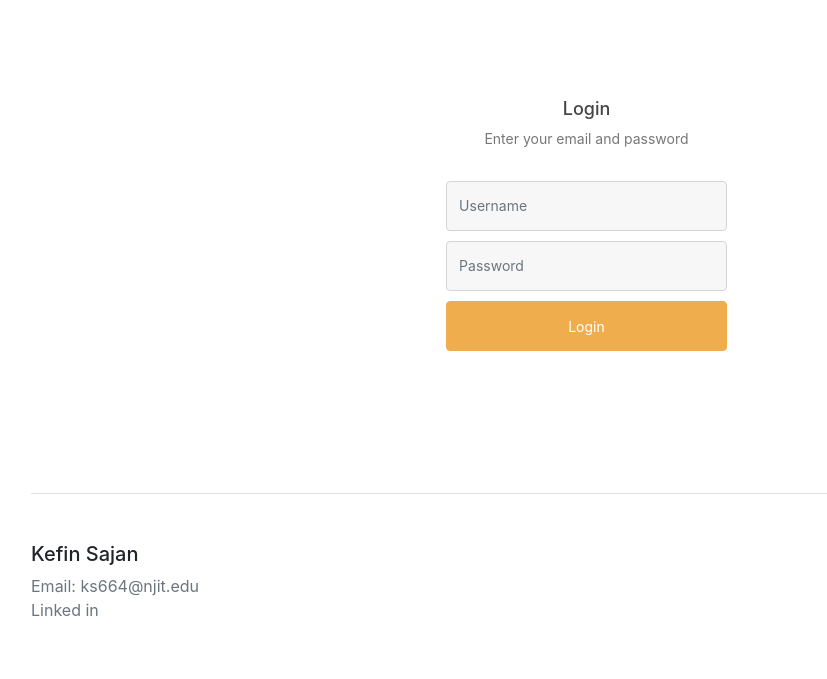
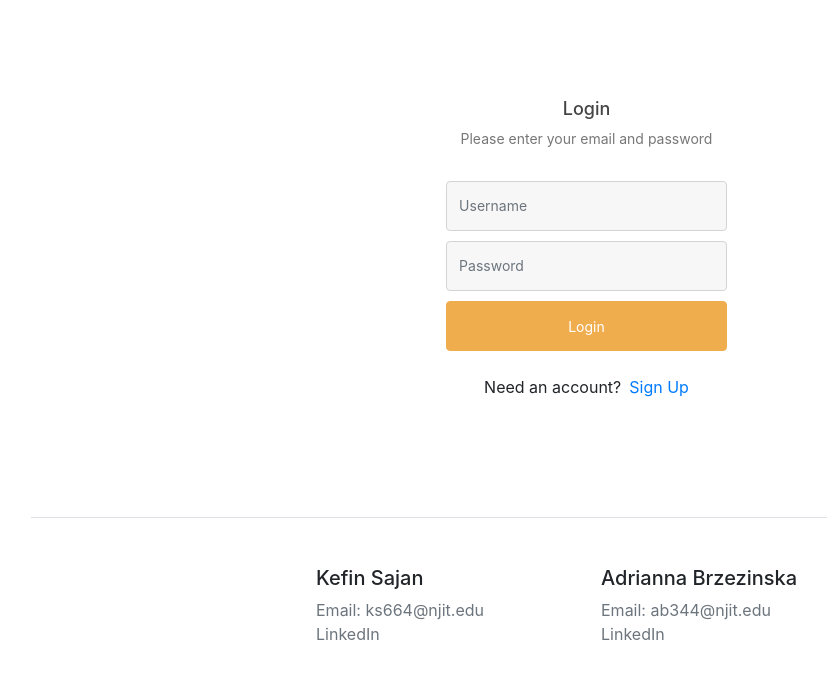
Before and after one commit to kefsaj/IS601FinalGroupProject, a Flask app: page /login in a window 1280 px wide. Shown: the top 679 px of the page, without its empty margins (54-881 px from the left). Run offline with Flask 2, Linux system fonts and the light colour scheme; some libraries are stand-ins or nearby versions.

Commit message:
Task:  bug fixes and other informations

```diff
--- a/app/templates/index.html
+++ b/app/templates/index.html
@@ -2,7 +2,6 @@
 <script src="//maxcdn.bootstrapcdn.com/bootstrap/4.1.1/js/bootstrap.min.js"></script>
 <script src="//cdnjs.cloudflare.com/ajax/libs/jquery/2.2.4/jquery.min.js"></script>
 <!------ Include the above in your HEAD tag ---------->
-
 
 <html>
 <head>
--- a/app/templates/login.html
+++ b/app/templates/login.html
@@ -1,12 +1,13 @@
 <link href="//maxcdn.bootstrapcdn.com/bootstrap/4.1.1/css/bootstrap.min.css" rel="stylesheet" id="bootstrap-css">
 <script src="//maxcdn.bootstrapcdn.com/bootstrap/4.1.1/js/bootstrap.min.js"></script>
 <script src="//cdnjs.cloudflare.com/ajax/libs/jquery/3.2.1/jquery.min.js"></script>
+<!------ Include the above in your HEAD tag ---------->
 
 <!DOCTYPE html>
 <html>
 
 <head>
-    <title>IS601 Final Project</title>
+    <title>IS601 Final- Log in</title>
     <link rel="stylesheet" href="stylesheet.css">
     <link href="//maxcdn.bootstrapcdn.com/bootstrap/4.1.1/css/bootstrap.min.css" rel="stylesheet" id="bootstrap-css">
     <script src="//maxcdn.bootstrapcdn.com/bootstrap/4.1.1/js/bootstrap.min.js"></script>
@@ -20,7 +21,7 @@
     <script src="//maxcdn.bootstrapcdn.com/bootstrap/4.1.1/js/bootstrap.min.js"></script>
     <script src="//cdnjs.cloudflare.com/ajax/libs/jquery/3.2.1/jquery.min.js"></script>
     <style>
-
+        /* Coded with love by Mutiullah Samim */
         body#LoginForm {
             background-repeat: no-repeat;
             background-position: center;
@@ -115,15 +116,16 @@
         }
     </style>
 </head>
+<!--Coded with love by Mutiullah Samim-->
 <body id="LoginForm">
 
 <div class="container">
-    <h1 class="form-heading">IS601 Login Form</h1>
+    <h1 class="form-heading">IS601 Final Project</h1>
     <div class="login-form">
         <div class="main-div">
             <div class="panel">
                 <h2>Login</h2>
-                <p> Enter your email and password</p>
+                <p>Please enter your email and password</p>
             </div>
             <form action="{{ url_for('login') }}" method="post" id="Login">
                 <div class="form-group">
@@ -138,7 +140,9 @@
                 <input type="submit" value="Login" class="btn btn-primary">
             </form>
             <div class="mt-4">
-
+                <div class="d-flex justify-content-center links">
+                    Need an account? <a href="/register" class="ml-2">Sign Up</a>
+                </div>
             </div>
         </div>
     </div>
@@ -147,11 +151,20 @@
 <div class="container">
     <footer class="pt-4 my-md-5 pt-md-5 border-top">
         <div class="row">
+            <div class="col-12 col-md">
+            </div>
             <div class="col-6 col-md">
                 <h5>Kefin Sajan</h5>
                 <ul class="list-unstyled text-small">
                     <li><a class="text-muted" href="#">Email: ks664@njit.edu</a></li>
-                    <li><a class="text-muted" href="https://www.linkedin.com/in/kefsaj/">Linked in</a>
+                    <li><a class="text-muted" href="https://www.linkedin.com/in/kefsaj/">LinkedIn</a></li>
+                </ul>
+            </div>
+            <div class="col-6 col-md">
+                <h5>Adrianna Brzezinska</h5>
+                <ul class="list-unstyled text-small">
+                    <li><a class="text-muted" href="#">Email: ab344@njit.edu</a></li>
+                    <li><a class="text-muted" href="https://www.linkedin.com/in/adrianna-b-2b5350155/">LinkedIn</a>
                     </li>
                 </ul>
             </div>
@@ -161,6 +174,5 @@
     </footer>
 </div>
 
-
 </body>
 </html>
```
